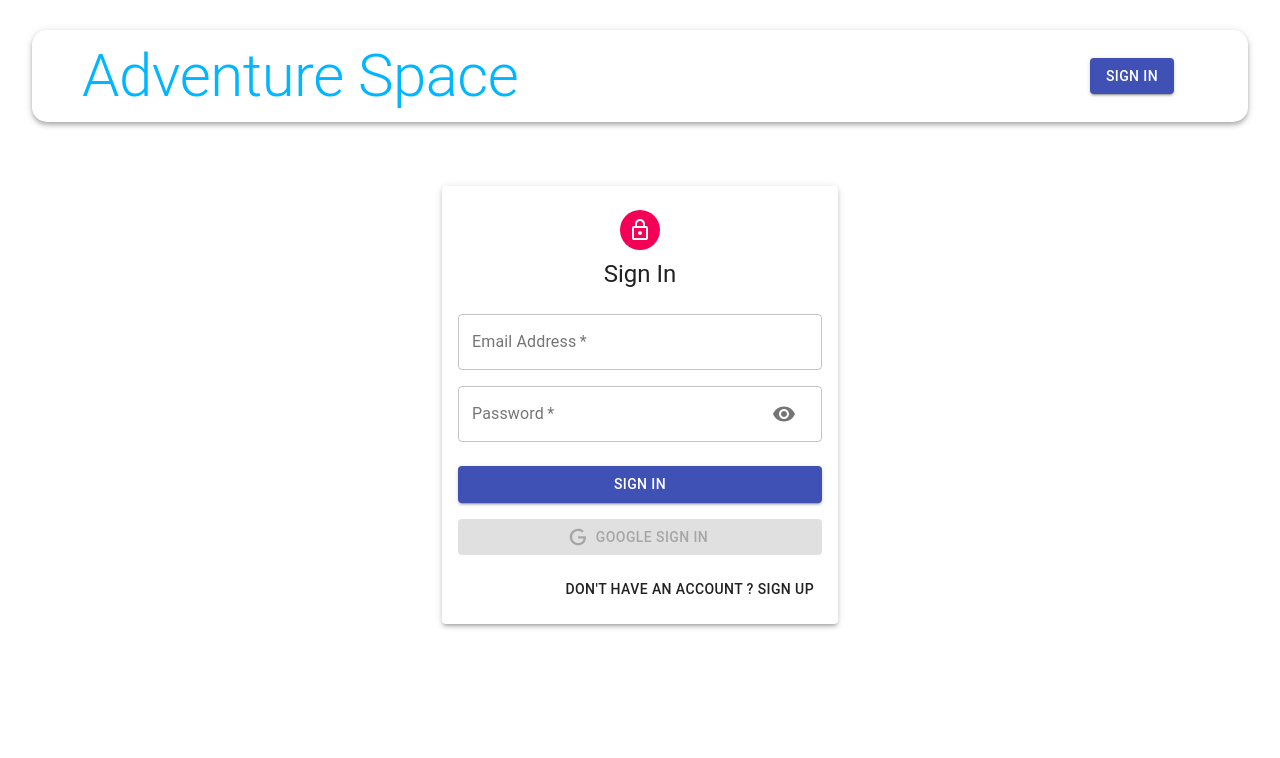
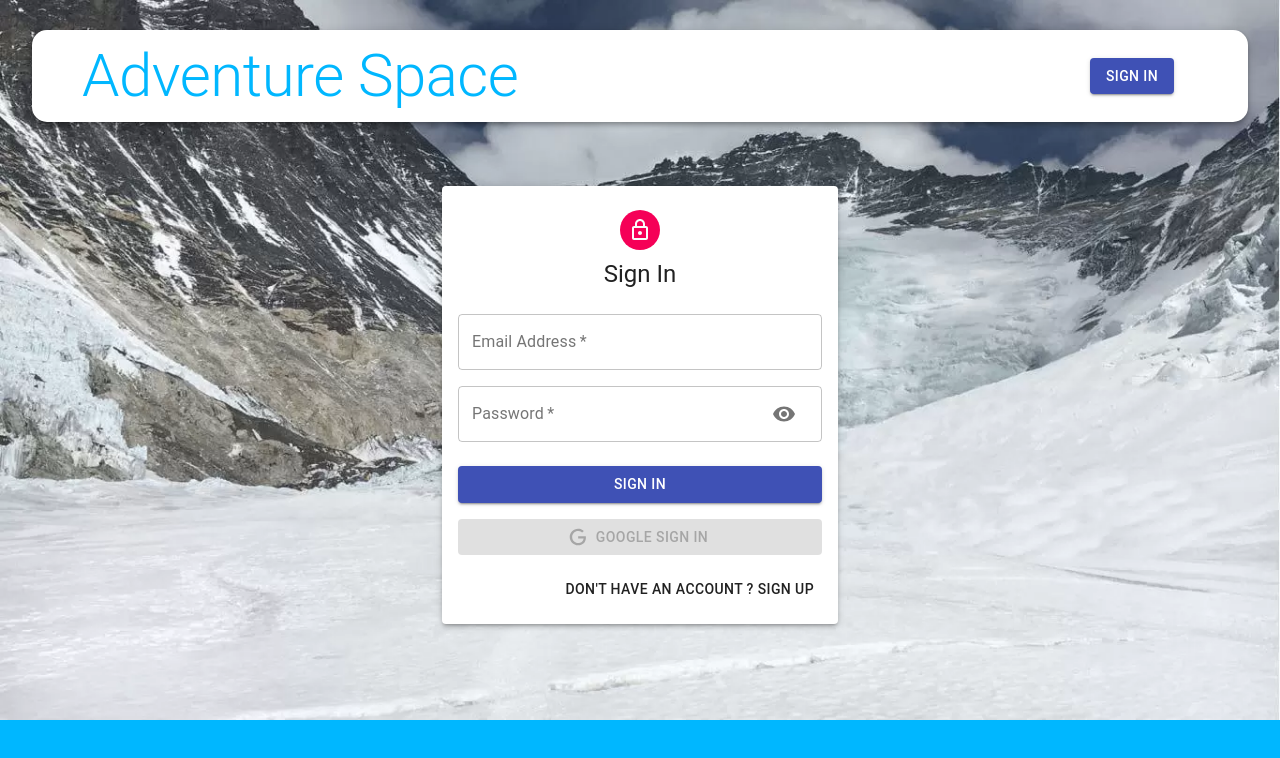
Before and after one commit to khansamad99/Travel-Geeks, a React (Create React App) app in the folder frontend/: page /auth in a window 1280 px wide. Shown: the top 758 px of the page. Built offline with nearby package versions, Linux system fonts and the light colour scheme.

Commit message:
Background image

```diff
--- /dev/null
+++ b/frontend/src/index.css
@@ -0,0 +1,7 @@
+
+body {
+    background-color: rgba(0,183,255, 1);
+    background-image: url('./1.jpg.webp');
+    background-repeat: no-repeat;
+    background-size: cover;
+}
--- a/frontend/src/index.js
+++ b/frontend/src/index.js
@@ -4,6 +4,9 @@ import { Provider } from 'react-redux';
 import { createStore, applyMiddleware, compose } from 'redux';
 import thunk from 'redux-thunk';
 import App from './App';
+
+import './index.css';
+
 
 
 import { reducers } from './reducers';
```
Also changed, not shown: frontend/src/1.jpg.webp (added), frontend/src/trek.jpg (added).
